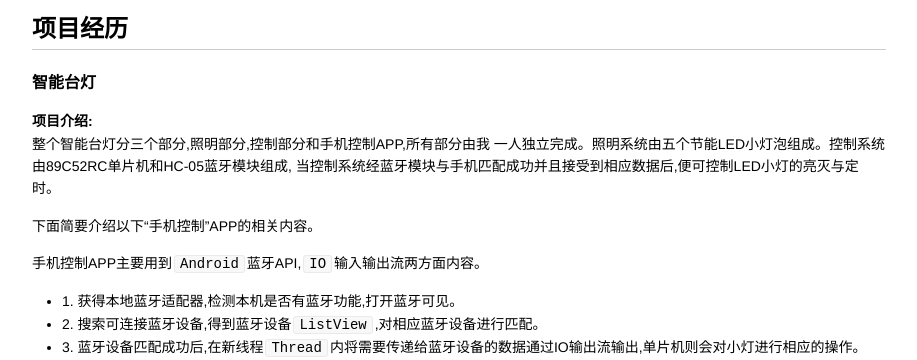
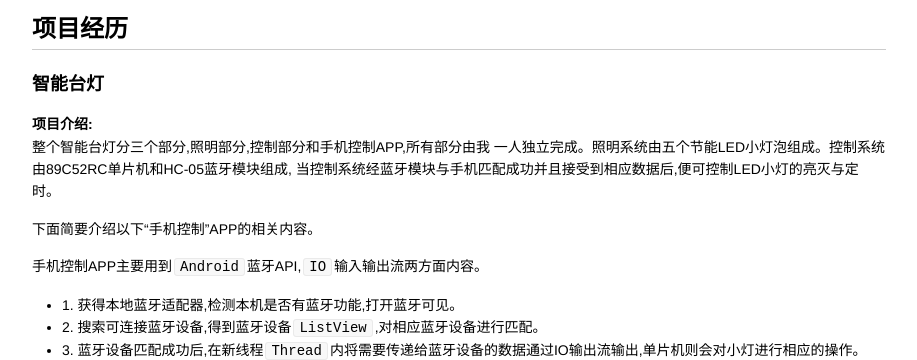
Before and after one commit to chaoren998/chaoren998.github.io, a plain HTML site: page index.html in a window 1280 px wide. Shown: the part 341-701 px from the top of the page, without its empty margins (181-1098 px from the left). Drawn offline with Linux system fonts and the light colour scheme.

Commit message:
Update index.html

```diff
--- a/index.html
+++ b/index.html
@@ -326,7 +326,7 @@ sup {
 
 <h2 id="toc_2">项目经历</h2>
 
-<h4 id="toc_3">智能台灯</h4>
+<h3 id="toc_3">智能台灯</h3>
 
 <p><strong>项目介绍:</strong><br>
 整个智能台灯分三个部分,照明部分,控制部分和手机控制APP,所有部分由我 一人独立完成。照明系统由五个节能LED小灯泡组成。控制系统由89C52RC单片机和HC-05蓝牙模块组成, 当控制系统经蓝牙模块与手机匹配成功并且接受到相应数据后,便可控制LED小灯的亮灭与定时。</p>
```
